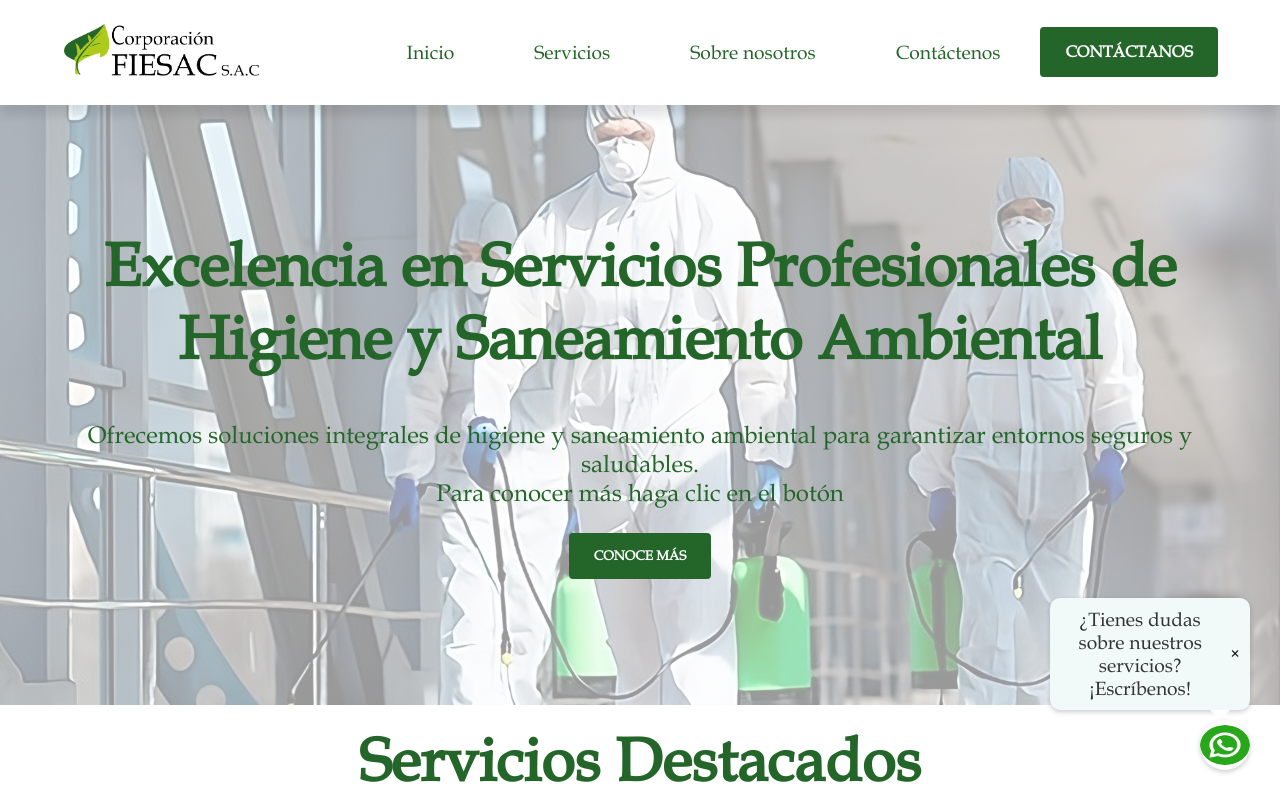
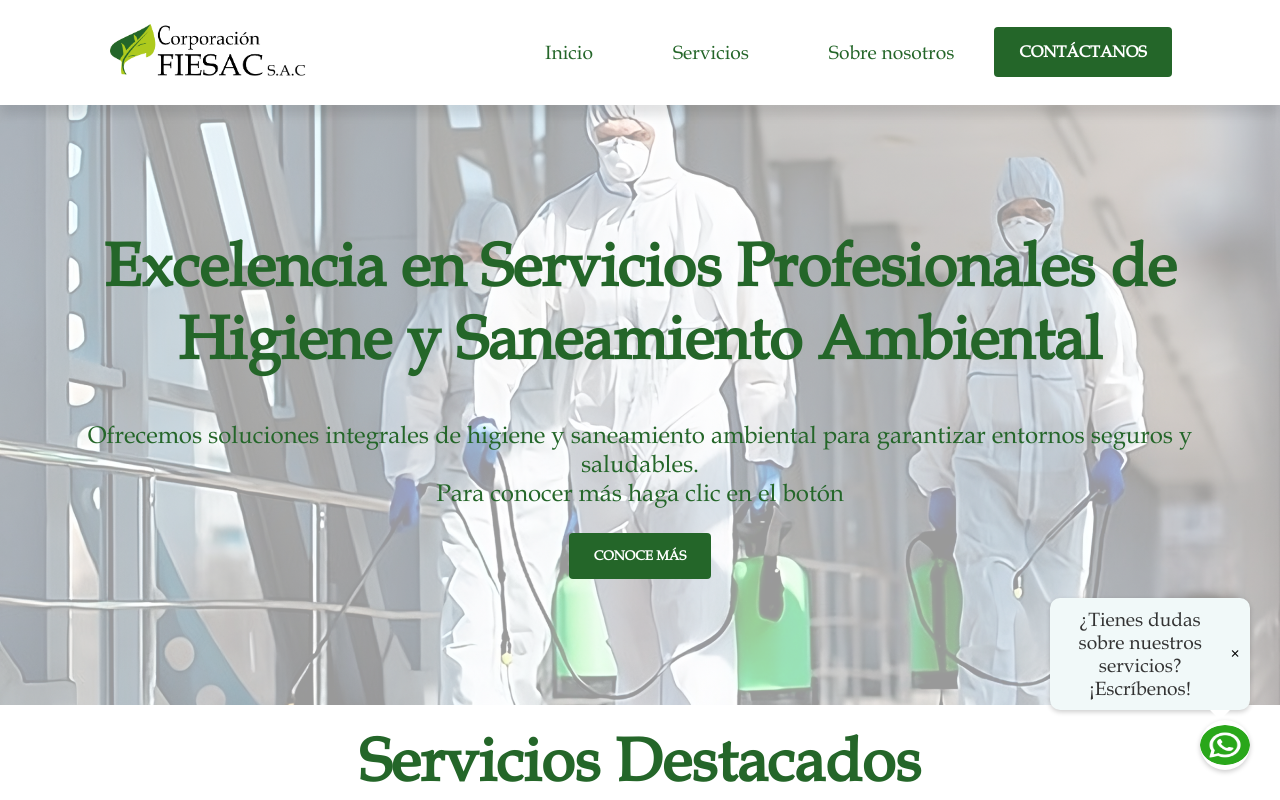
Before and after one commit to Curitagames/landpage-fiesac, a React (Create React App) app: page / in a window 1280 px wide. Shown: the top 800 px of the page. Built offline with nearby package versions, Linux system fonts and the light colour scheme.

Commit message:
Update Navbar.js
Se actualizó el navbar eliminando la sección de Contacto

```diff
--- a/src/components/Navbar.js
+++ b/src/components/Navbar.js
@@ -29,7 +29,6 @@ class Navbar extends Component {
                             <li><a href="#inicio" className='elemento-navegacion' onClick={this.handleLinkClick}>Inicio</a></li>
                             <li><a href="#servicios" className='elemento-navegacion' onClick={this.handleLinkClick}>Servicios</a></li>
                             <li><a href="#about-us" className='elemento-navegacion' onClick={this.handleLinkClick}>Sobre nosotros</a></li>
-                            <li><a href="#contacto" className='elemento-navegacion' onClick={this.handleLinkClick}>Contáctenos</a></li>
                             <a href='#contacto' className='boton-contacto' onClick={this.handleLinkClick}>Contáctanos</a>
                         </ul>
                     </div>
```
